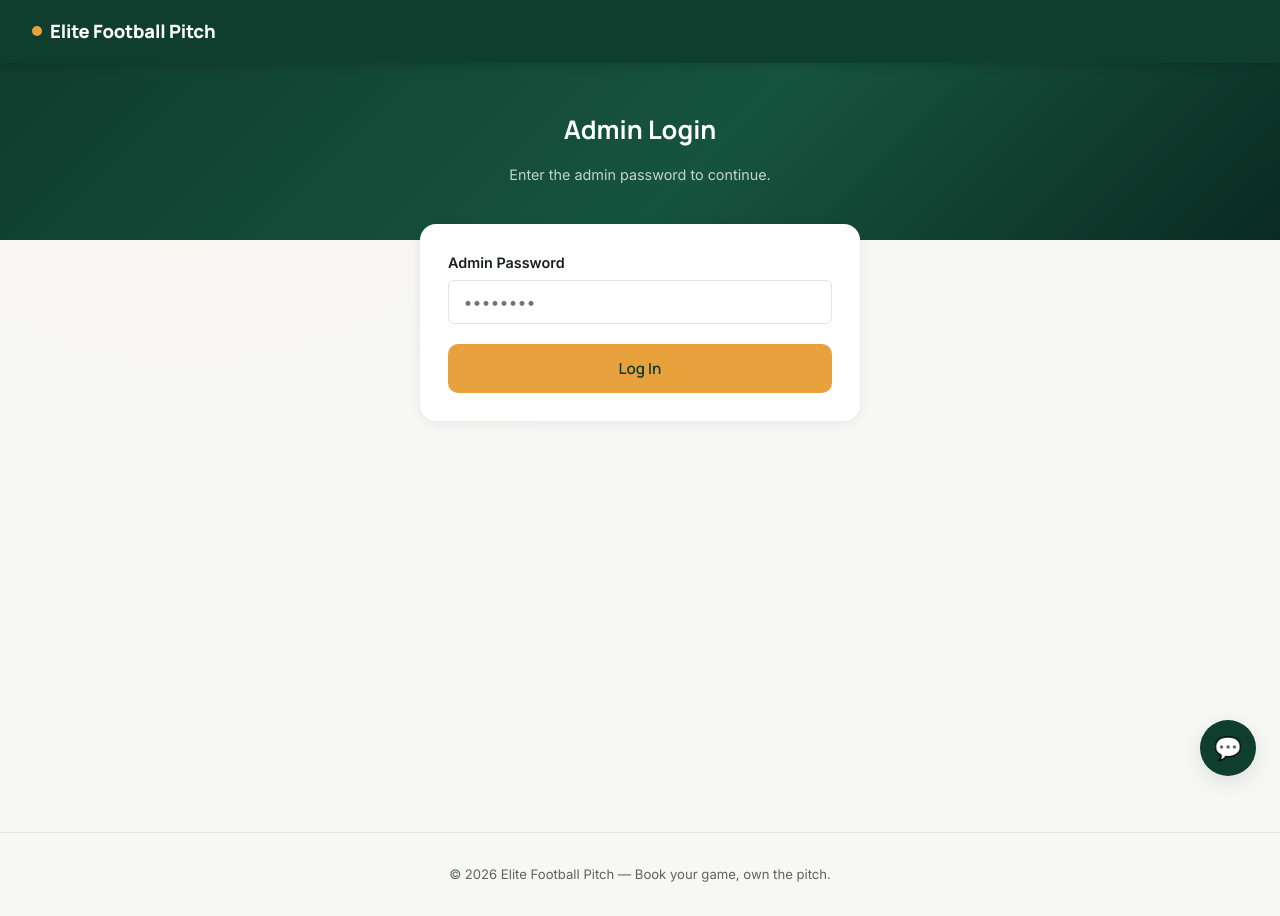
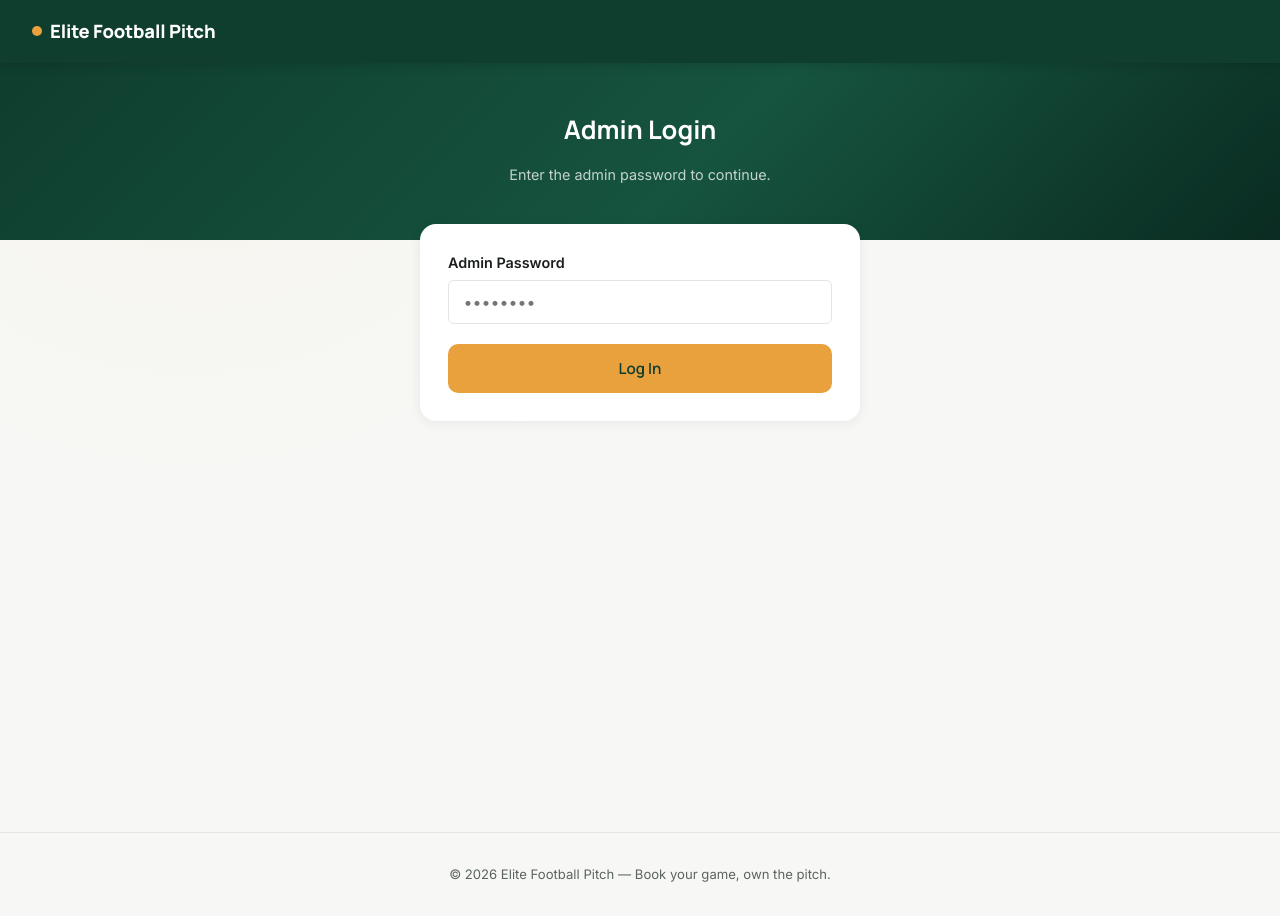
Before and after one commit to munir-moh/football-booking-frontend, a React (Vite) app in the folder football-booking-frontend/: page /admin in a window 1280 px wide. Built offline with nearby package versions, Linux system fonts and the light colour scheme.

Commit message:
Refactor App component to use AppLayout for improved structure and routing logic

```diff
--- a/football-booking-frontend/src/App.jsx
+++ b/football-booking-frontend/src/App.jsx
@@ -1,18 +1,20 @@
-import { BrowserRouter, Routes, Route } from "react-router-dom";
+import { BrowserRouter, Routes, Route, useLocation } from "react-router-dom";
 import { AdminAuthProvider } from "./context/AdminAuthContext";
 import Navbar from "./components/layout/Navbar";
 import Footer from "./components/layout/Footer";
+import ChatWidget from "./components/chat/ChatWidget";
 import HomePage from "./pages/HomePage";
 import ConfirmationPage from "./pages/ConfirmationPage";
 import AdminLoginPage from "./pages/AdminLoginPage";
 import AdminDashboardPage from "./pages/AdminDashboardPage";
 import ProtectedAdminRoute from "./components/ProtectedAdminRoute";
-import ChatWidget from "./components/chat/ChatWidget";
 
-export default function App() {
+function AppLayout() {
+  const location = useLocation();
+  const isAdminRoute = location.pathname.startsWith("/admin");
+
   return (
-    <AdminAuthProvider>
-      <BrowserRouter>
+    <>
       <Navbar />
       <Routes>
         <Route path="/" element={<HomePage />} />
@@ -28,7 +30,16 @@
         />
       </Routes>
       <Footer />
-        <ChatWidget />
+      {!isAdminRoute && <ChatWidget />}
+    </>
+  );
+}
+
+export default function App() {
+  return (
+    <AdminAuthProvider>
+      <BrowserRouter>
+        <AppLayout />
       </BrowserRouter>
     </AdminAuthProvider>
   );
```
Lines whose indentation alone changed are shown as unchanged.
